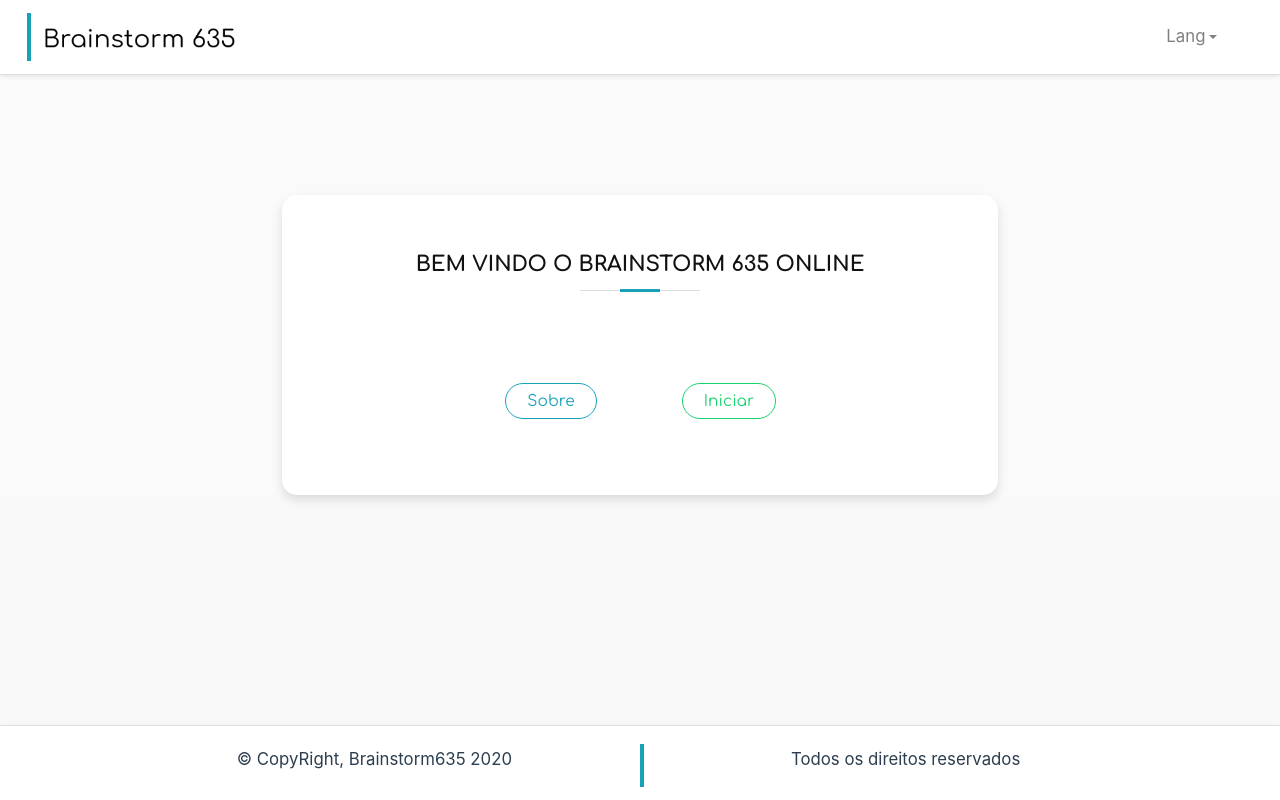
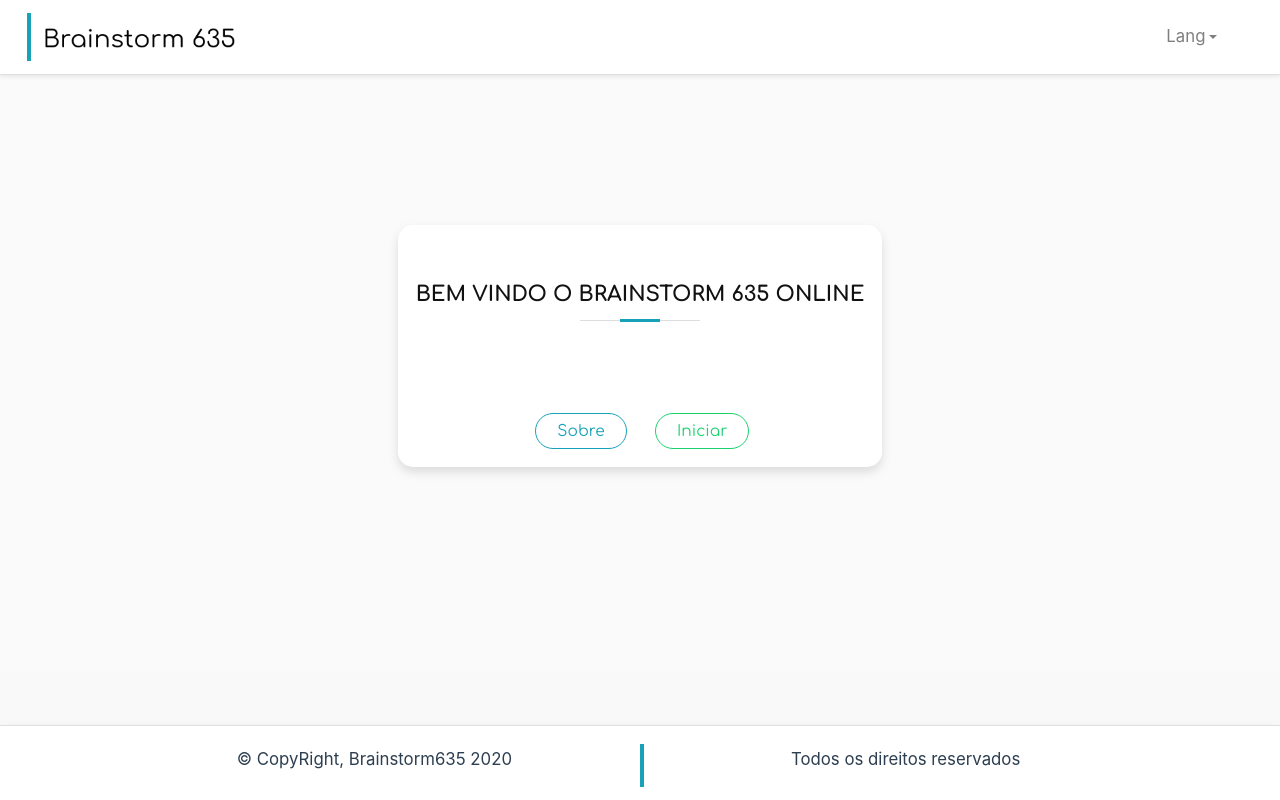
Before and after one commit to ifpi-picos/brainstorm635, a Vue app: page /#/ in a window 1280 px wide. Built offline with nearby package versions, Linux system fonts and the light colour scheme; no server answers.

Commit message:
centralizando card com flexbox

```diff
--- a/public/css.css
+++ b/public/css.css
@@ -73,9 +73,9 @@ html {
 }
 
 /* Adding margin to the central card */
-.container-central-card {
+/* .container-central-card {
   margin-top: 90px;
-}
+} */
 
 /* Barra lateral Azul da navbar e footer */
 .sidebar-nav {
--- a/src/App.vue
+++ b/src/App.vue
@@ -42,7 +42,7 @@ export default {
 }
 
 .nav {
-  margin-bottom: 100px !important;
+  /* margin-bottom: 100px !important; */
   display: inline-block !important;
 }
 
--- a/src/views/home.vue
+++ b/src/views/home.vue
@@ -1,11 +1,11 @@
 <template>
   <div class="container-fluid container-central-card">
-    <b-row align-h="center" align-v="end">
-      <b-col md="7">
+    <b-row>
+      <b-col class="home-card">
         <b-card
-          class="text-center pt-4 central-card">
+          class="text-center pt-4 ">
           <b-row>
-            <b-col md="12">
+            <b-col>
               <h4 class="mt-1 page-tittle md"> Bem vindo o Brainstorm 635 online</h4>
             </b-col>
           </b-row>
@@ -45,5 +45,10 @@
   padding-left: 1.5rem !important;
   padding-right: 1.5rem !important;
 }
-
+.home-card{
+  height: calc(100vh - 150px);
+  display: flex;
+  justify-content: center;
+  align-items: center;
+}
 </style>
```
Also changed, not shown: 1 other file (tests, documents, lock files or other folders).
